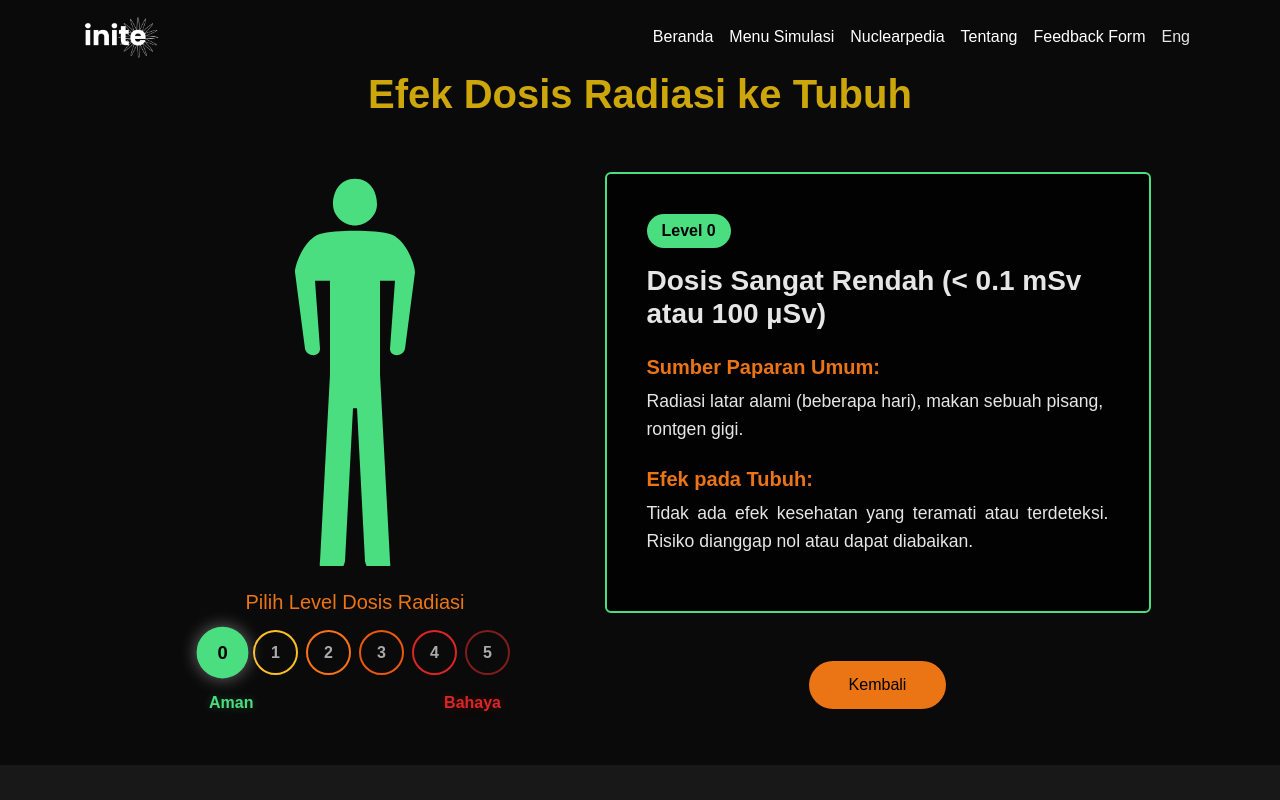
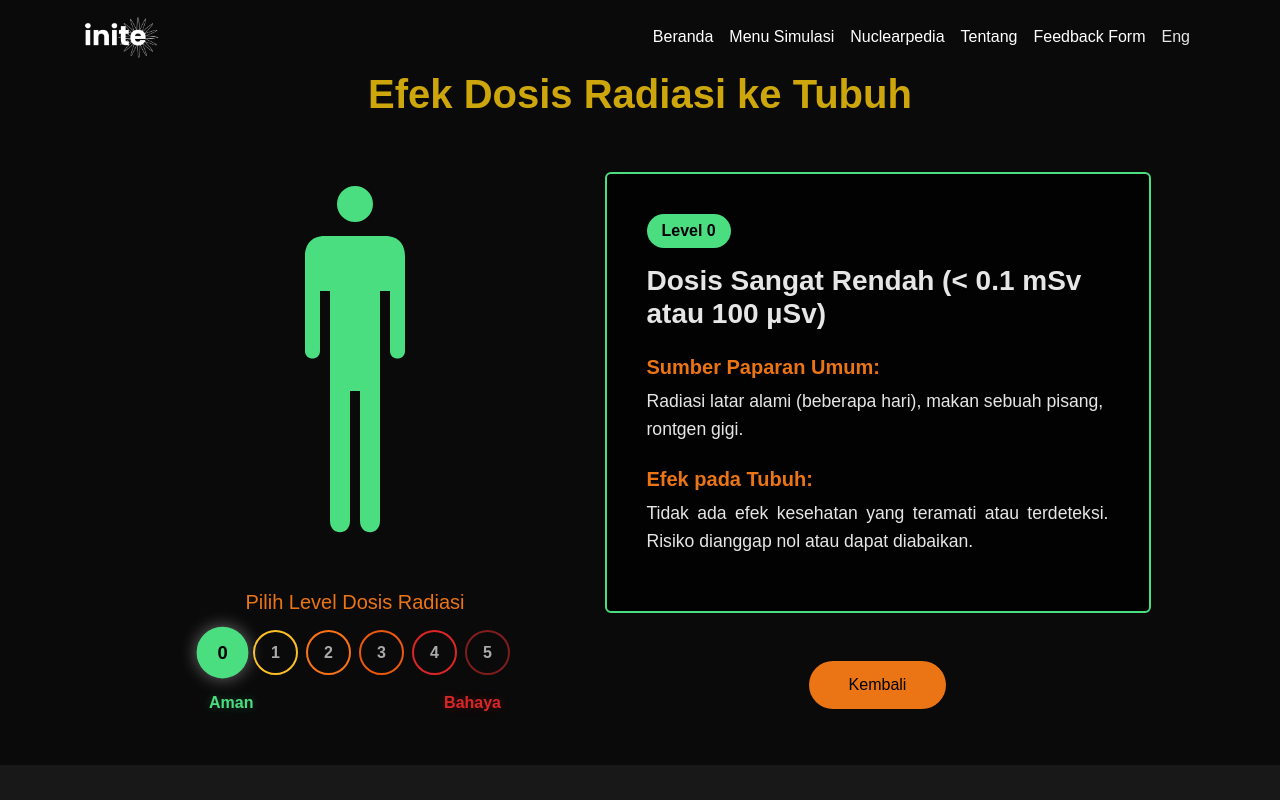
Before and after one commit to Sanssin/Inite, a React (Create React App) app: page /edukasi-radiasi in a window 1280 px wide. Shown: the top 800 px of the page. Built offline with nearby package versions, Linux system fonts and the light colour scheme; no server answers.

Commit message:
feat: enhance radiation education svg animation and visual effects

```diff
--- a/src/body/EdukasiRadiasi.css
+++ b/src/body/EdukasiRadiasi.css
@@ -95,3 +95,45 @@
         margin-bottom: 2rem;
     }
 }
+
+/* Radiation Particle Animations */
+.particle {
+    animation: flyParticle infinite linear;
+}
+.p1 { animation-duration: 1.5s; }
+.p2 { animation-duration: 2.1s; animation-delay: 0.5s; }
+.p3 { animation-duration: 1.8s; animation-delay: 0.2s; }
+.p4 { animation-duration: 1.2s; animation-delay: 0.7s; }
+.p5 { animation-duration: 2.5s; animation-delay: 0.1s; }
+
+.anim-play {
+    animation-play-state: running;
+}
+.anim-pause {
+    animation-play-state: paused;
+    opacity: 0;
+}
+
+@keyframes flyParticle {
+    0% { transform: translateX(0); opacity: 0; }
+    10% { opacity: 0.8; }
+    80% { opacity: 0.8; }
+    100% { transform: translateX(250px); opacity: 0; }
+}
+
+/* DNA Animation */
+.dna-pulse {
+    animation: pulseNerve 2s infinite ease-in-out;
+}
+.dna-break {
+    stroke-dasharray: 5 10;
+    animation: flashBreak 0.5s infinite alternate;
+}
+.base-break {
+    opacity: 0;
+    animation: flashBreak 1s infinite alternate;
+}
+@keyframes flashBreak {
+    0% { filter: drop-shadow(0 0 2px red); }
+    100% { filter: drop-shadow(0 0 10px red); }
+}
--- a/src/body/EdukasiRadiasi.jsx
+++ b/src/body/EdukasiRadiasi.jsx
@@ -33,36 +33,59 @@ const HumanSilhouette = ({ level }) => {
           </filter>
         </defs>
 
+        {/* Radiation Particles/Waves (Active when level > 0) */}
+        <g className="radiation-particles" style={{ opacity: level > 0 ? Math.min(1, level * 0.25) : 0, stroke: level >= 4 ? '#ef4444' : bodyColor }}>
+          {/* Use CSS animation to move particles across */}
+          <line x1="-30" y1="80" x2="-10" y2="80" className={`particle p1 ${level > 0 ? 'anim-play' : 'anim-pause'}`} strokeWidth="3" strokeLinecap="round" />
+          <line x1="-50" y1="140" x2="-20" y2="140" className={`particle p2 ${level > 0 ? 'anim-play' : 'anim-pause'}`} strokeWidth="4" strokeLinecap="round" />
+          <line x1="-20" y1="200" x2="0" y2="200" className={`particle p3 ${level > 0 ? 'anim-play' : 'anim-pause'}`} strokeWidth="3" strokeLinecap="round" />
+          <line x1="-60" y1="260" x2="-30" y2="260" className={`particle p4 ${level > 0 ? 'anim-play' : 'anim-pause'}`} strokeWidth="5" strokeLinecap="round" />
+          <line x1="-10" y1="320" x2="20" y2="320" className={`particle p5 ${level > 0 ? 'anim-play' : 'anim-pause'}`} strokeWidth="3" strokeLinecap="round" />
+        </g>
+
         {/* Main Body Silhouette - More detailed anatomical outline */}
-        <g transform="scale(1, 0.85) translate(0, 5)">
+        <g transform="translate(0, 5)">
           <path
-            d="M100,10 C115,10 122,25 122,40 C122,55 110,65 100,65 C90,65 78,55 78,40 C78,25 85,10 100,10 Z M65,75 C80,70 120,70 135,75 C150,80 160,110 160,120 L150,210 C148,220 135,220 135,210 L140,130 L125,130 L125,240 L135,460 C138,480 115,485 110,460 L102,280 L98,280 L90,460 C85,485 62,480 65,460 L75,240 L75,130 L60,130 L65,210 C65,220 52,220 50,210 L40,120 C40,110 50,80 65,75 Z"
+            d="M100 15 A18 18 0 1 0 100 51 A18 18 0 1 0 100 15 Z M70 65 C55 65 50 75 50 85 L50 180 C50 190 65 190 65 180 L65 120 L75 120 L75 350 C75 365 95 365 95 350 L95 220 L105 220 L105 350 C105 365 125 365 125 350 L125 120 L135 120 L135 180 C135 190 150 190 150 180 L150 85 C150 75 145 65 130 65 Z"
             fill={bodyColor}
             style={{ transition: 'fill 0.5s ease', filter: level > 0 ? 'url(#glow)' : 'none' }}
           />
 
-          {/* Level 3+: Gastrointestinal Tract (Stomach & Intestines) - Nausea/Vomiting */}
-          <g className={level >= 3 ? "pulse-stomach" : ""} style={{ display: level >= 3 ? 'block' : 'none', opacity: 0, transformOrigin: '100px 180px' }}>
-            <path d="M105,145 C120,145 125,160 115,170 C100,185 80,175 85,155 C88,150 95,145 105,145 Z" fill="#facc15" />
-            <path d="M85,180 C75,180 75,195 85,195 C95,195 95,210 85,210 C75,210 75,225 85,225 L115,225 C125,225 125,210 115,210 C105,210 105,195 115,195 C125,195 125,180 115,180 Z" fill="#facc15" opacity="0.8" />
+          {/* Level 3+: Gastrointestinal Tract (Stomach & Intestines) */}
+          <g className={level >= 3 ? "pulse-stomach" : ""} style={{ opacity: level >= 3 ? 1 : 0, transition: 'opacity 1s ease' }}>
+            <path d="M100 115 C115 115 120 125 115 135 C105 150 85 140 90 125 C92 120 95 115 100 115 Z" fill="#facc15" />
+            <path d="M85 145 C75 145 75 155 85 155 C95 155 95 165 85 165 C75 165 75 175 85 175 L115 175 C125 175 125 165 115 165 C105 165 105 155 115 155 C125 155 125 145 115 145 Z" fill="#facc15" opacity="0.8" />
           </g>
 
-          {/* Level 4+: Hematopoietic System (Bone Marrow) - Blood Cell Destruction */}
-          <g className={level >= 4 ? "pulse-bones" : ""} style={{ display: level >= 4 ? 'block' : 'none', opacity: 0 }}>
-            <path d="M100,75 L100,230" stroke="#fff" strokeWidth="6" strokeLinecap="round" strokeDasharray="10, 5" />
-            <path d="M85,235 C100,225 115,235 120,245 C110,255 90,255 80,245 C85,235 100,225 85,235 Z" fill="#fff" />
-            <path d="M85,250 L80,345 M115,250 L120,345" stroke="#fff" strokeWidth="5" strokeLinecap="round" />
-            <path d="M80,355 L75,435 M120,355 L125,435" stroke="#fff" strokeWidth="4" strokeLinecap="round" />
-            <path d="M65,95 L55,150 M135,95 L145,150" stroke="#fff" strokeWidth="4" strokeLinecap="round" />
-            <path d="M55,160 L50,200 M145,160 L150,200" stroke="#fff" strokeWidth="3" strokeLinecap="round" />
+          {/* Level 4+: Hematopoietic System (Bones) */}
+          <g className={level >= 4 ? "pulse-bones" : ""} style={{ opacity: level >= 4 ? 1 : 0, transition: 'opacity 1s ease' }}>
+            {/* Spine */}
+            <line x1="100" y1="65" x2="100" y2="175" stroke="#fff" strokeWidth="5" strokeDasharray="8 4" strokeLinecap="round" />
+            {/* Ribs */}
+            <path d="M100 90 Q85 90 80 105 M100 90 Q115 90 120 105" stroke="#fff" strokeWidth="3" fill="none" strokeLinecap="round" />
+            <path d="M100 110 Q80 110 75 125 M100 110 Q120 110 125 125" stroke="#fff" strokeWidth="3" fill="none" strokeLinecap="round" />
+            {/* Femurs */}
+            <path d="M85 185 L85 270 M115 185 L115 270" stroke="#fff" strokeWidth="4" strokeLinecap="round" />
+            <path d="M85 280 L85 340 M115 280 L115 340" stroke="#fff" strokeWidth="3" strokeLinecap="round" />
           </g>
 
-          {/* Level 5: Central Nervous System (Brain) - Severe Neural Damage */}
-          <g className={level >= 5 ? "pulse-brain" : ""} style={{ display: level >= 5 ? 'block' : 'none', opacity: 0, transformOrigin: '100px 35px' }}>
-            <path d="M88,25 C88,15 100,12 112,25 C118,35 115,45 100,48 C85,45 82,35 88,25 Z" fill="#e0e7ff" />
-            <path d="M95,18 C100,25 95,35 100,45 M105,18 C100,25 105,35 100,45 M90,30 C95,30 100,25 105,30 M90,40 C95,40 100,35 105,40" stroke="#8b5cf6" strokeWidth="1.5" fill="none" />
-            <path d="M100,48 L100,60" stroke="#e0e7ff" strokeWidth="4" strokeLinecap="round" />
+          {/* Level 5: Central Nervous System (Brain) */}
+          <g className={level >= 5 ? "pulse-brain" : ""} style={{ opacity: level >= 5 ? 1 : 0, transition: 'opacity 1s ease' }}>
+            <path d="M92 22 C88 17 95 12 100 15 C105 12 112 17 108 22 C115 27 115 37 105 42 C100 45 95 45 90 37 C85 32 85 25 92 22 Z" fill="#e0e7ff" />
+            <path d="M96 17 C100 22 96 32 100 40 M104 17 C100 22 104 32 100 40" stroke="#8b5cf6" strokeWidth="1" fill="none" />
           </g>
+        </g>
+
+        {/* DNA Damage Overlay (Level 4 and 5) */}
+        <g style={{ opacity: level >= 4 ? 1 : 0, transition: 'opacity 1s ease', transform: 'translate(145px, 20px) scale(0.6)' }}>
+          <path d="M10 10 C30 30 10 50 30 70 C50 90 30 110 50 130" fill="none" stroke={level >= 5 ? "#ef4444" : "#f87171"} strokeWidth="4" className={level >= 5 ? "dna-break" : "dna-pulse"} />
+          <path d="M50 10 C30 30 50 50 30 70 C10 90 30 110 10 130" fill="none" stroke="#3b82f6" strokeWidth="4" className="dna-pulse" />
+          <line x1="20" y1="20" x2="40" y2="20" stroke="#fff" strokeWidth="2" />
+          <line x1="15" y1="40" x2="35" y2="40" stroke="#fff" strokeWidth="2" />
+          <line x1="20" y1="60" x2="40" y2="60" stroke="#fff" strokeWidth="2" />
+          <line x1="25" y1="80" x2="45" y2="80" stroke="#fff" strokeWidth="2" className={level >= 5 ? "base-break" : ""} />
+          <line x1="20" y1="100" x2="40" y2="100" stroke="#fff" strokeWidth="2" />
+          <line x1="25" y1="120" x2="45" y2="120" stroke="#fff" strokeWidth="2" />
         </g>
       </svg>
     </div>
```
